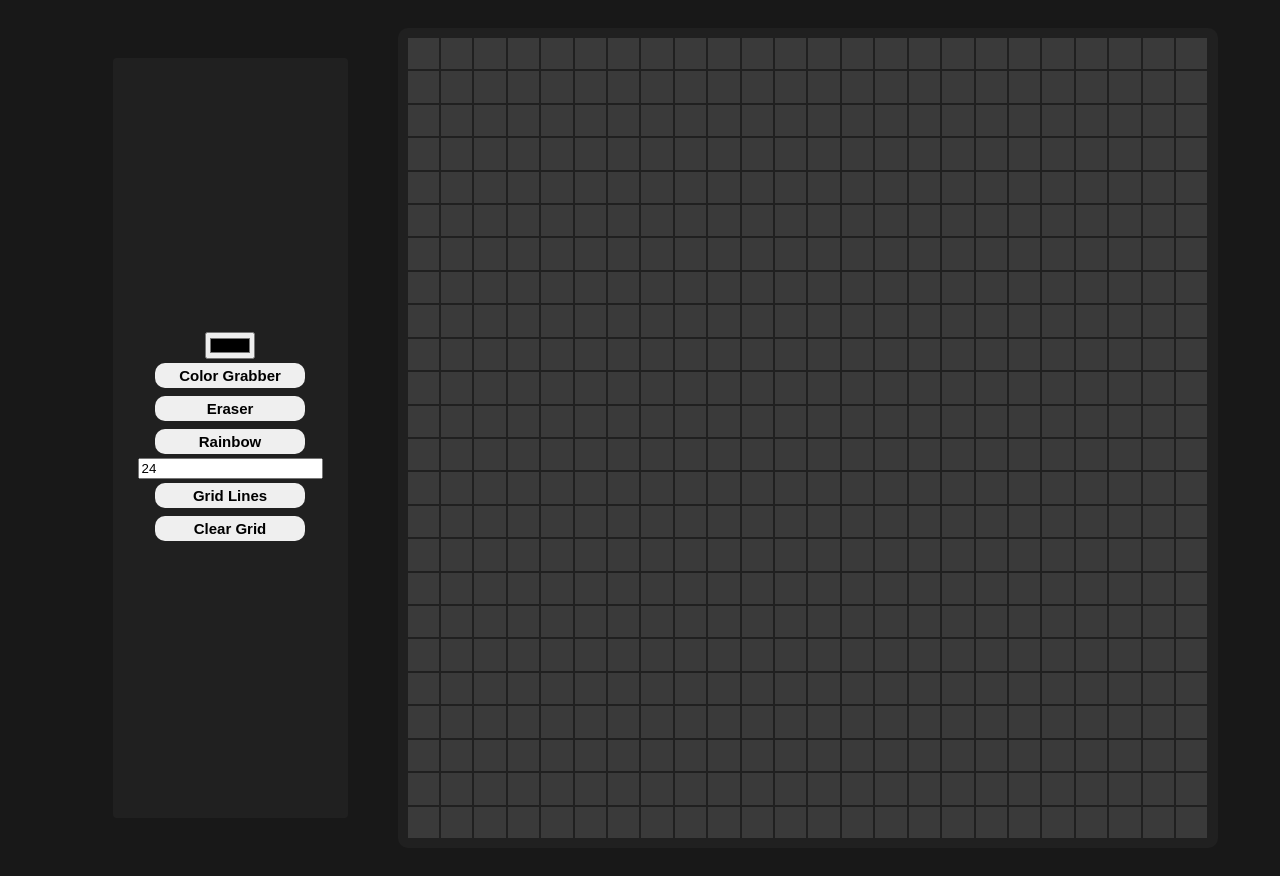
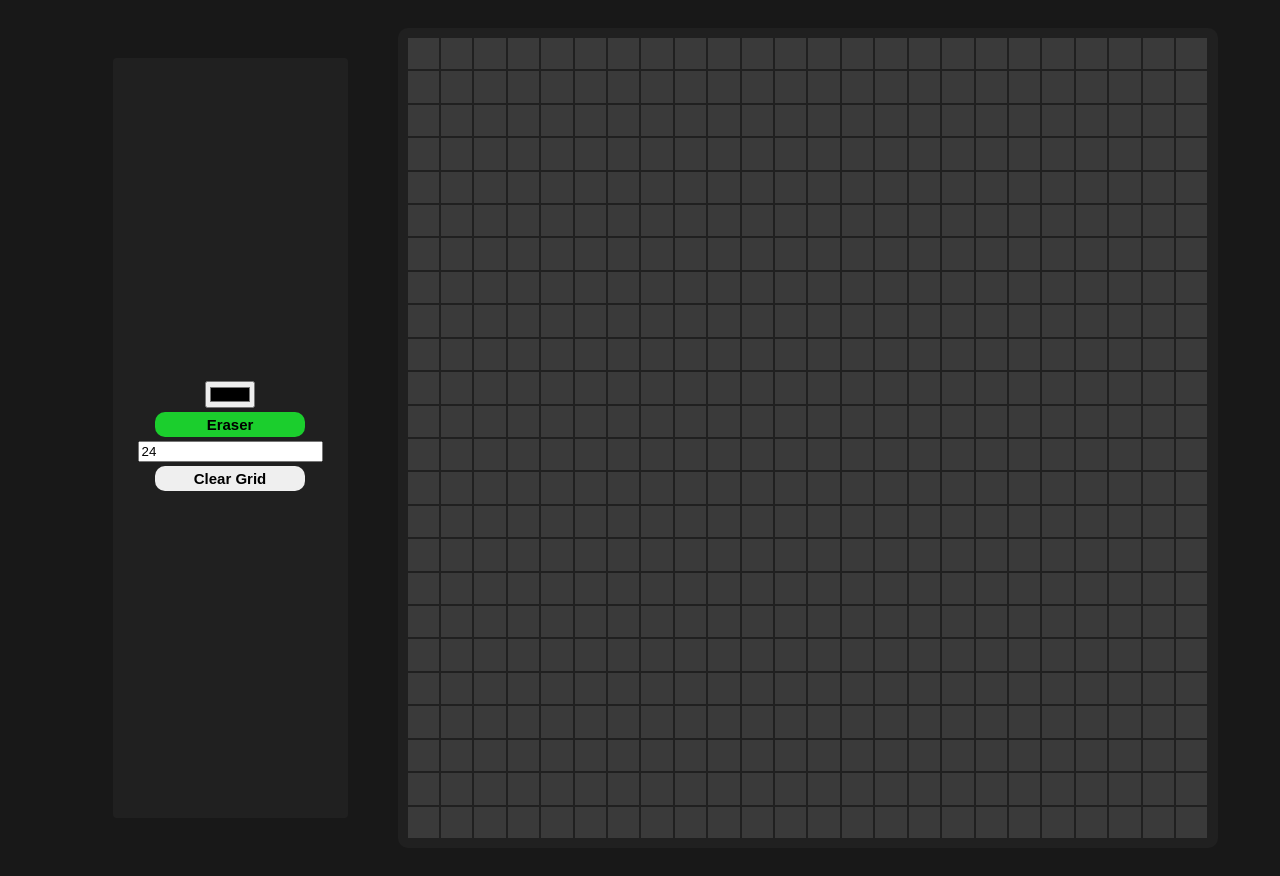
Before and after one commit to Lumi-sg/EtchASketch, a plain HTML site: page index.html in a window 1280 px wide. Both pictures are taken after a click on the button "Eraser". Drawn offline with Linux system fonts and the light colour scheme.

Commit message:
added visual toggle to eraser

```diff
--- a/index.html
+++ b/index.html
@@ -10,11 +10,11 @@
 	<body>
 		<div class="optionsContainer">
 			<input type="color" class="Color" />
-			<button class="button">Color Grabber</button>
+			<!-- <button class="button">Color Grabber</button> -->
 			<input class="button eraser" type="button" value="Eraser"></input>
-			<button class="button">Rainbow</button>
+			<!-- <button class="button">Rainbow</button> -->
 			<input type="number" value="24" class="size" />
-			<button class="button">Grid Lines</button>
+			<!-- <button class="button">Grid Lines</button> -->
 			<input class="button clearGrid" type="button" value="Clear Grid"></input>
 		</div>
 		<div class="squareContainer"></div>
--- a/script.js
+++ b/script.js
@@ -15,10 +15,12 @@ let userColor = color.value;
 eraserButton.addEventListener("click", () => {
 	if (eraser === false) {
 		eraser = true;
+		document.querySelector(".eraser").style.backgroundColor =
+			"rgb(27, 206, 45)";
 	} else if (eraser === true) {
 		eraser = false;
+		document.querySelector(".eraser").style.backgroundColor = "";
 	}
-	console.log(`Eraser is ${eraser}`);
 });
 //ACTIONS
 let draw = false;
```
